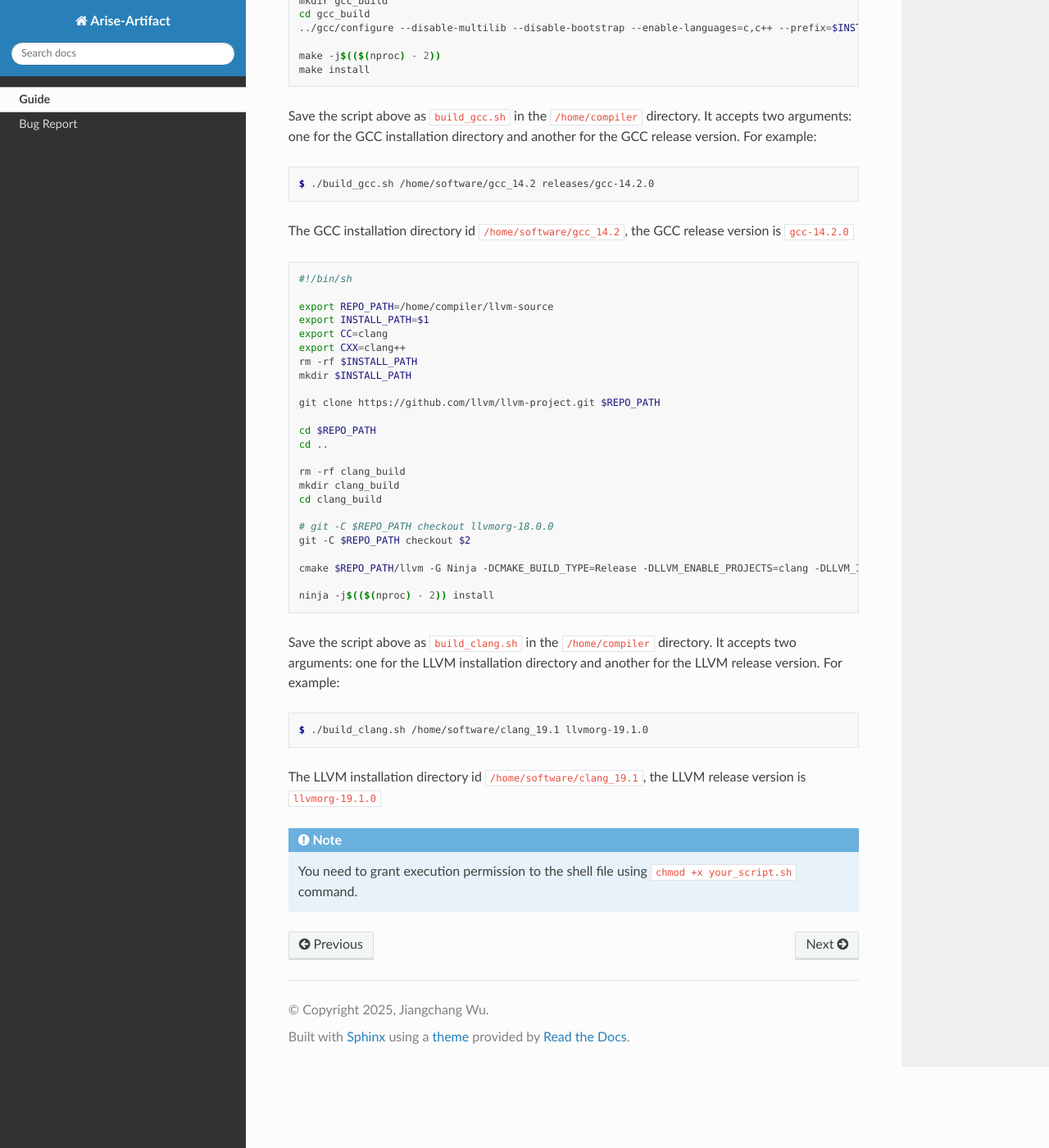
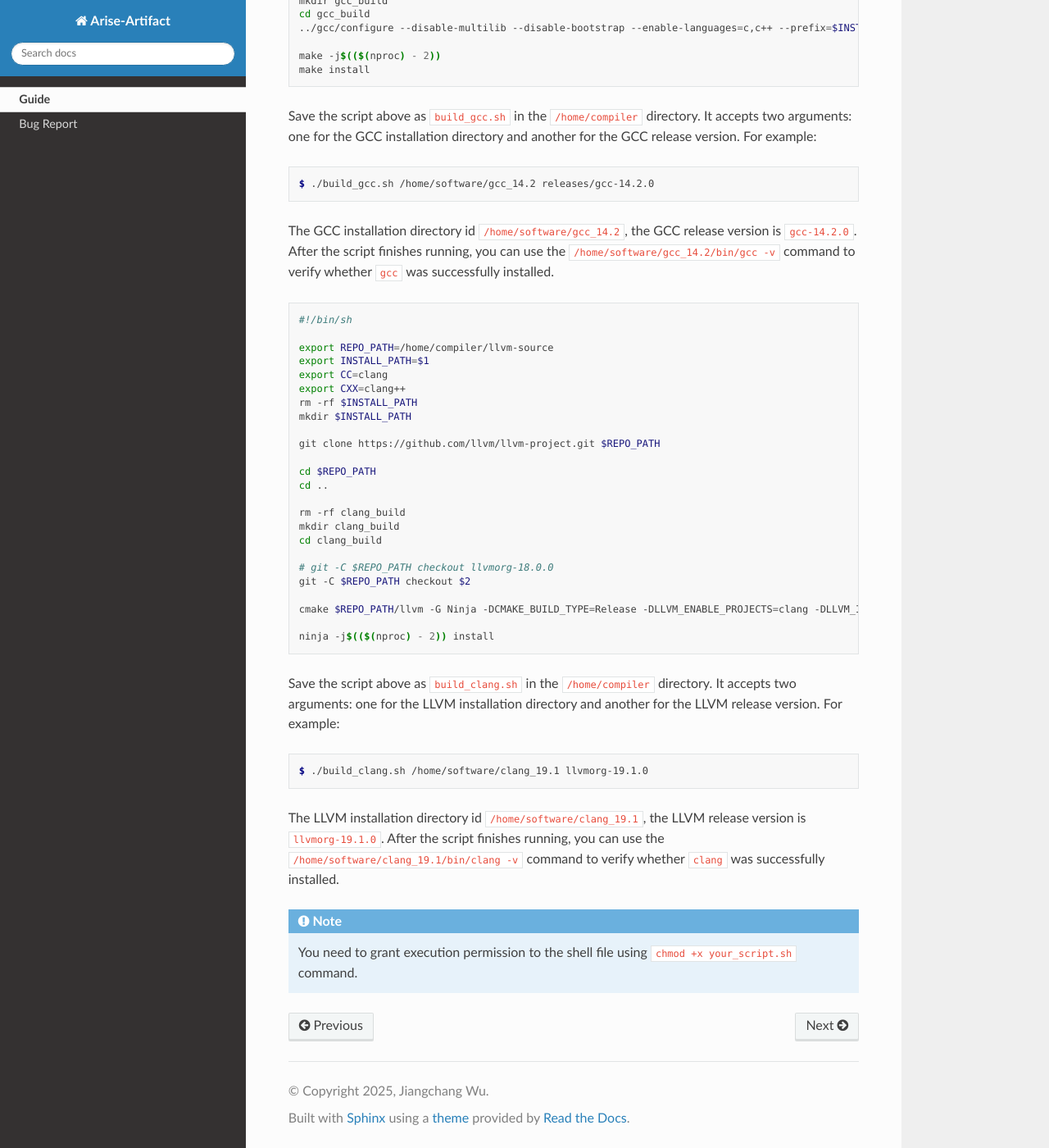
Before and after one commit to wjccst/arise_doc, a Sphinx documentation site: the page built from docs/source/guide.rst, in a window 1280 px wide and 1400 px high, scrolled down 2413 px. Shown: the whole window at 82% size. Built offline with Sphinx 7.4.7 and the Read the Docs theme 3.1.0, drawn with Linux system fonts in a browser that asks for light colours.

Commit message:
Update guide.rst

```diff
--- a/docs/source/guide.rst
+++ b/docs/source/guide.rst
@@ -124,7 +124,7 @@ For example:
 
    $ ./build_gcc.sh /home/software/gcc_14.2 releases/gcc-14.2.0
 
-The GCC installation directory id ``/home/software/gcc_14.2``, the GCC release version is ``gcc-14.2.0``
+The GCC installation directory id ``/home/software/gcc_14.2``, the GCC release version is ``gcc-14.2.0``. After the script finishes running, you can use the ``/home/software/gcc_14.2/bin/gcc -v`` command to verify whether ``gcc`` was successfully installed.
 
 .. code-block:: bash
 
@@ -160,7 +160,7 @@ For example:
 
    $ ./build_clang.sh /home/software/clang_19.1 llvmorg-19.1.0
 
-The LLVM installation directory id ``/home/software/clang_19.1``, the LLVM release version is ``llvmorg-19.1.0``
+The LLVM installation directory id ``/home/software/clang_19.1``, the LLVM release version is ``llvmorg-19.1.0``. After the script finishes running, you can use the ``/home/software/clang_19.1/bin/clang -v`` command to verify whether ``clang`` was successfully installed.
 
 .. note::
 
```
